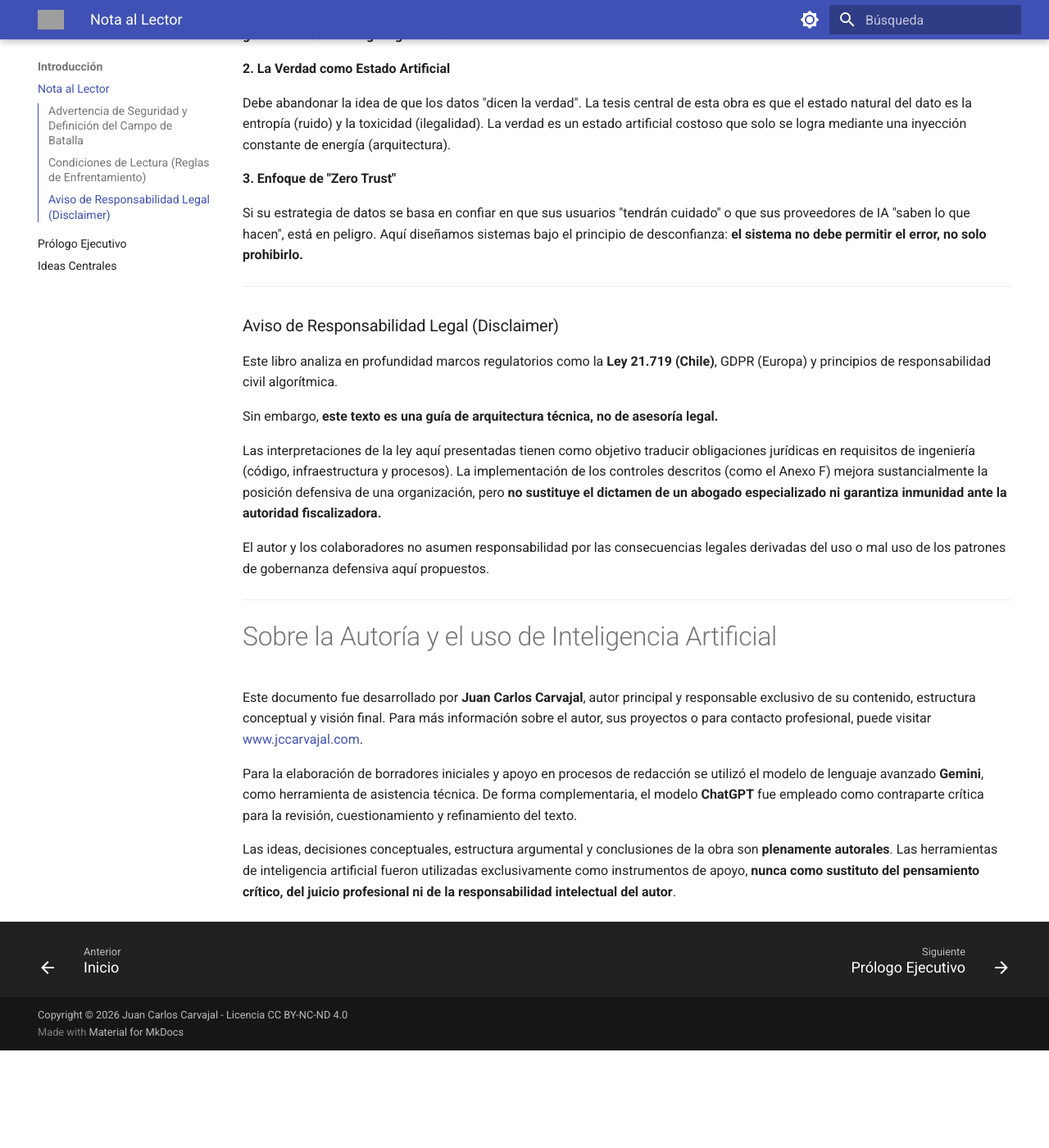
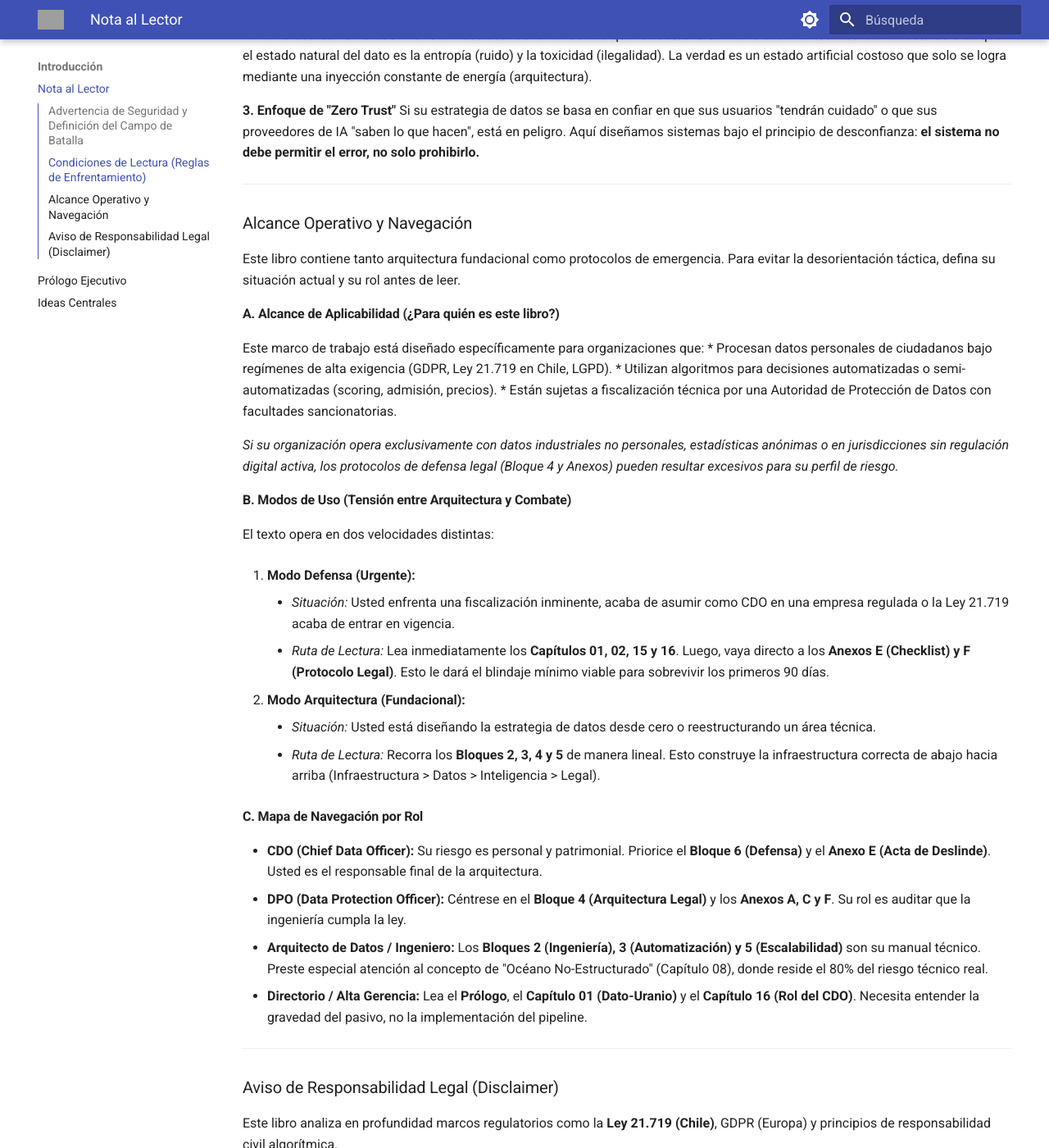
Before and after one commit to jccarvajal/gobernanza-datos, an MkDocs documentation site: the page built from docs/nota-al-lector.md, in a window 1280 px wide and 1400 px high, scrolled down 828 px. Shown: the whole window at 82% size. Built offline with MkDocs 1.6.1 and Material for MkDocs 9.7.7, drawn with Linux system fonts in a browser that asks for light colours; before the commit the page ends 2109 px from its top, so only the background shows below that; grey boxes are pictures that could not be loaded.

Commit message:
Update nota-al-lector.md

```diff
--- a/docs/nota-al-lector.md
+++ b/docs/nota-al-lector.md
@@ -21,19 +21,47 @@ En la era de la Ley 21.719 y la IA Generativa, las organizaciones no quiebran po
 ### Condiciones de Lectura (Reglas de Enfrentamiento)
 
 **1. El Fin de la Inocencia**
-
 La premisa de este libro es que la "buena fe" ya no es una estrategia de defensa válida.
 Si usted cree que "no tener malas intenciones" lo exime de multas regulatorias o demandas civiles, este libro le resultará hostil. Aquí asumimos que **todo dato no gobernado es un riesgo legal activo**.
 
 **2. La Verdad como Estado Artificial**
-
 Debe abandonar la idea de que los datos "dicen la verdad".
 La tesis central de esta obra es que el estado natural del dato es la entropía (ruido) y la toxicidad (ilegalidad). La verdad es un estado artificial costoso que solo se logra mediante una inyección constante de energía (arquitectura).
 
 **3. Enfoque de "Zero Trust"**
-
 Si su estrategia de datos se basa en confiar en que sus usuarios "tendrán cuidado" o que sus proveedores de IA "saben lo que hacen", está en peligro.
 Aquí diseñamos sistemas bajo el principio de desconfianza: **el sistema no debe permitir el error, no solo prohibirlo.**
+
+---
+
+### Alcance Operativo y Navegación
+
+Este libro contiene tanto arquitectura fundacional como protocolos de emergencia. Para evitar la desorientación táctica, defina su situación actual y su rol antes de leer.
+
+#### A. Alcance de Aplicabilidad (¿Para quién es este libro?)
+Este marco de trabajo está diseñado específicamente para organizaciones que:
+* Procesan datos personales de ciudadanos bajo regímenes de alta exigencia (GDPR, Ley 21.719 en Chile, LGPD).
+* Utilizan algoritmos para decisiones automatizadas o semi-automatizadas (scoring, admisión, precios).
+* Están sujetas a fiscalización técnica por una Autoridad de Protección de Datos con facultades sancionatorias.
+
+*Si su organización opera exclusivamente con datos industriales no personales, estadísticas anónimas o en jurisdicciones sin regulación digital activa, los protocolos de defensa legal (Bloque 4 y Anexos) pueden resultar excesivos para su perfil de riesgo.*
+
+#### B. Modos de Uso (Tensión entre Arquitectura y Combate)
+El texto opera en dos velocidades distintas:
+
+1.  **Modo Defensa (Urgente):**
+    * *Situación:* Usted enfrenta una fiscalización inminente, acaba de asumir como CDO en una empresa regulada o la Ley 21.719 acaba de entrar en vigencia.
+    * *Ruta de Lectura:* Lea inmediatamente los **Capítulos 01, 02, 15 y 16**. Luego, vaya directo a los **Anexos E (Checklist) y F (Protocolo Legal)**. Esto le dará el blindaje mínimo viable para sobrevivir los primeros 90 días.
+
+2.  **Modo Arquitectura (Fundacional):**
+    * *Situación:* Usted está diseñando la estrategia de datos desde cero o reestructurando un área técnica.
+    * *Ruta de Lectura:* Recorra los **Bloques 2, 3, 4 y 5** de manera lineal. Esto construye la infraestructura correcta de abajo hacia arriba (Infraestructura > Datos > Inteligencia > Legal).
+
+#### C. Mapa de Navegación por Rol
+* **CDO (Chief Data Officer):** Su riesgo es personal y patrimonial. Priorice el **Bloque 6 (Defensa)** y el **Anexo E (Acta de Deslinde)**. Usted es el responsable final de la arquitectura.
+* **DPO (Data Protection Officer):** Céntrese en el **Bloque 4 (Arquitectura Legal)** y los **Anexos A, C y F**. Su rol es auditar que la ingeniería cumpla la ley.
+* **Arquitecto de Datos / Ingeniero:** Los **Bloques 2 (Ingeniería), 3 (Automatización) y 5 (Escalabilidad)** son su manual técnico. Preste especial atención al concepto de "Océano No-Estructurado" (Capítulo 08), donde reside el 80% del riesgo técnico real.
+* **Directorio / Alta Gerencia:** Lea el **Prólogo**, el **Capítulo 01 (Dato-Uranio)** y el **Capítulo 16 (Rol del CDO)**. Necesita entender la gravedad del pasivo, no la implementación del pipeline.
 
 ---
 
```
